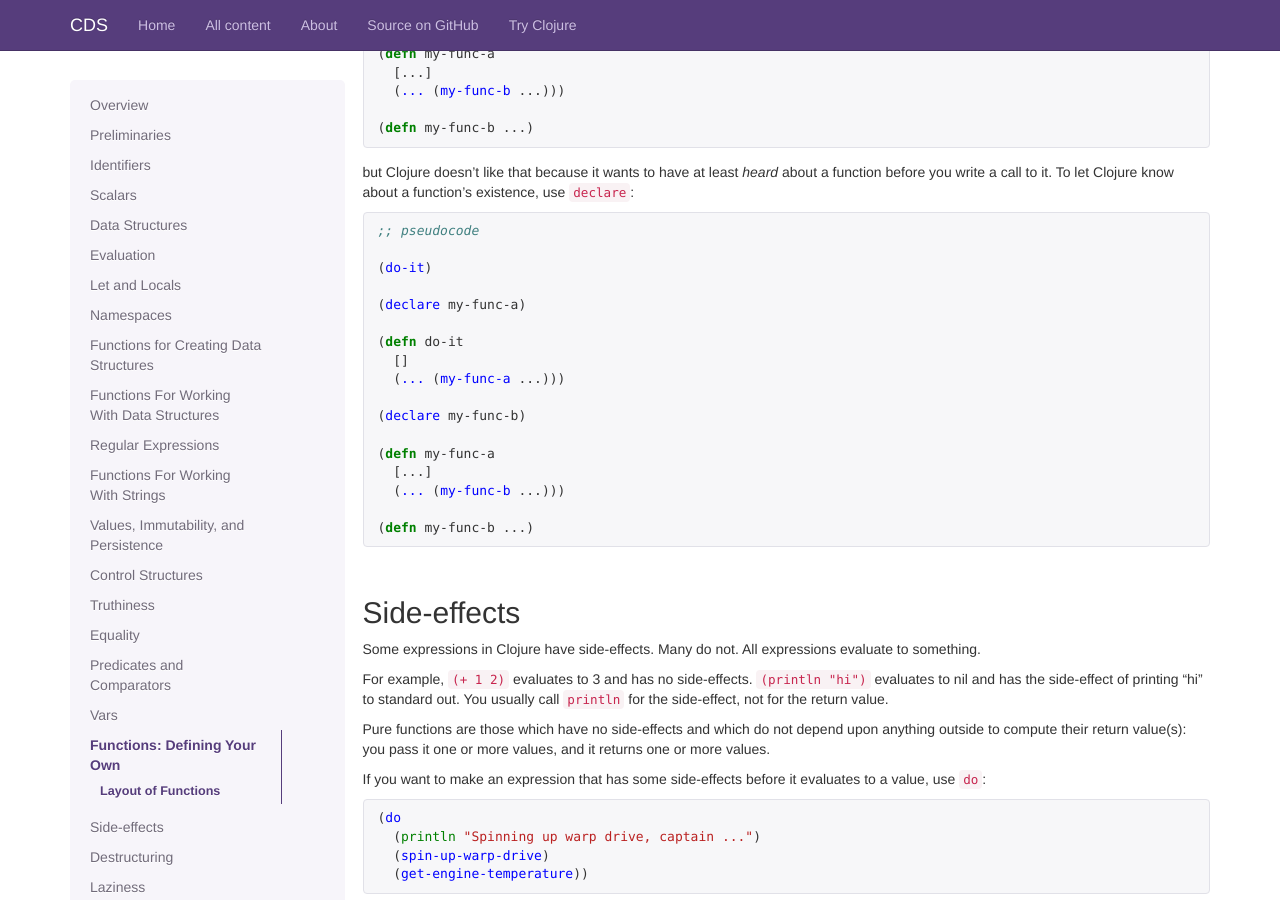
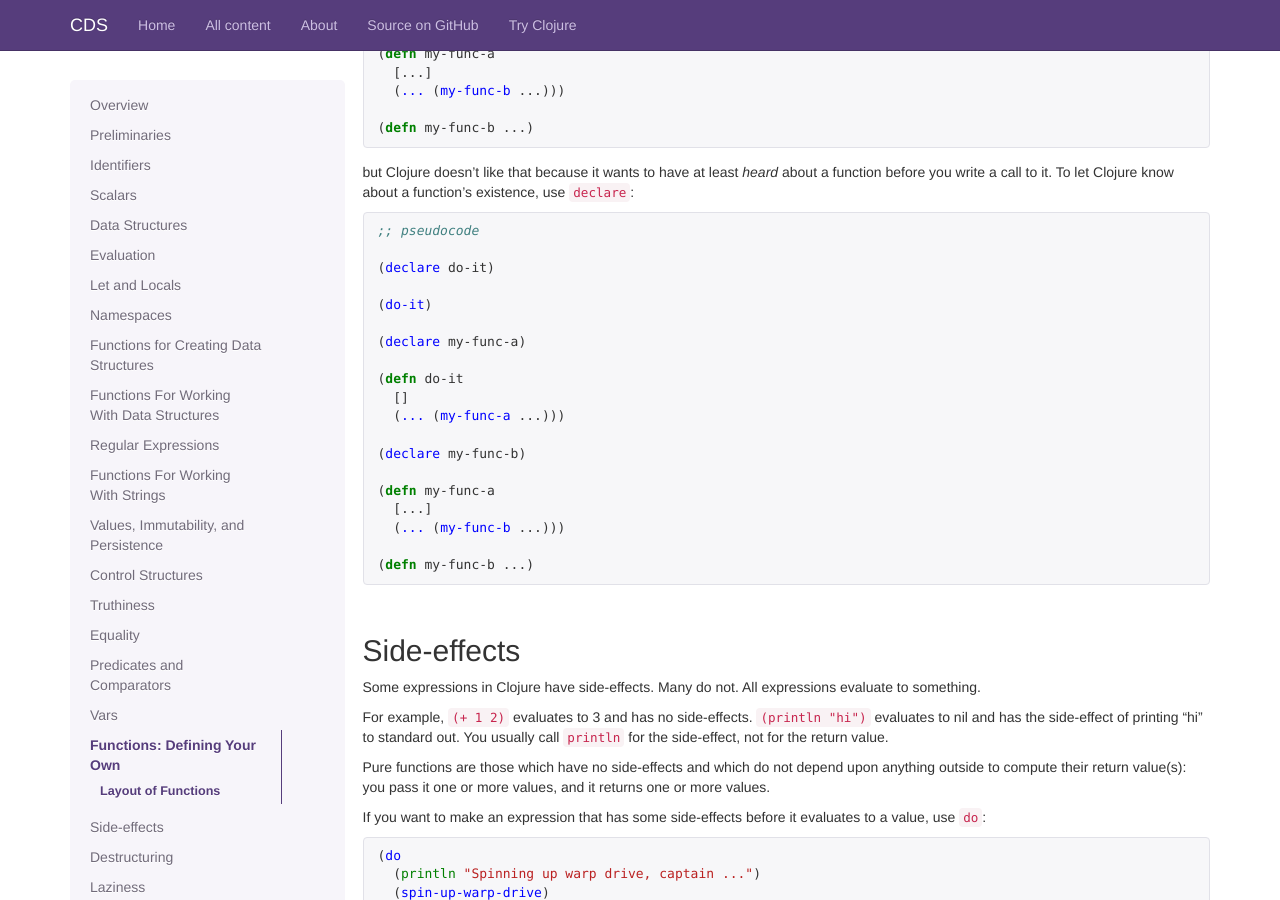
Before and after one commit to clojuredocs/guides, a Jekyll site: the page built from articles/tutorials/introduction.md, in a window 1280 px wide and 900 px high, scrolled down 14219 px. Built offline with Jekyll 4.4.1, drawn with Linux system fonts in a browser that asks for light colours; some web fonts are replaced; Markdown is read by kramdown in place of the engine named in the settings.

Commit message:
Introduction: declare do-it
This example shows the necessity and usage of `declare` but forgot to declare `do-it` itself, so the code is still broken. This patch fixes that.

````diff
--- a/articles/tutorials/introduction.md
+++ b/articles/tutorials/introduction.md
@@ -1020,6 +1020,8 @@ know about a function's existence, use `declare`:
 ``` clojure
 ;; pseudocode
 
+(declare do-it)
+
 (do-it)
 
 (declare my-func-a)
````
